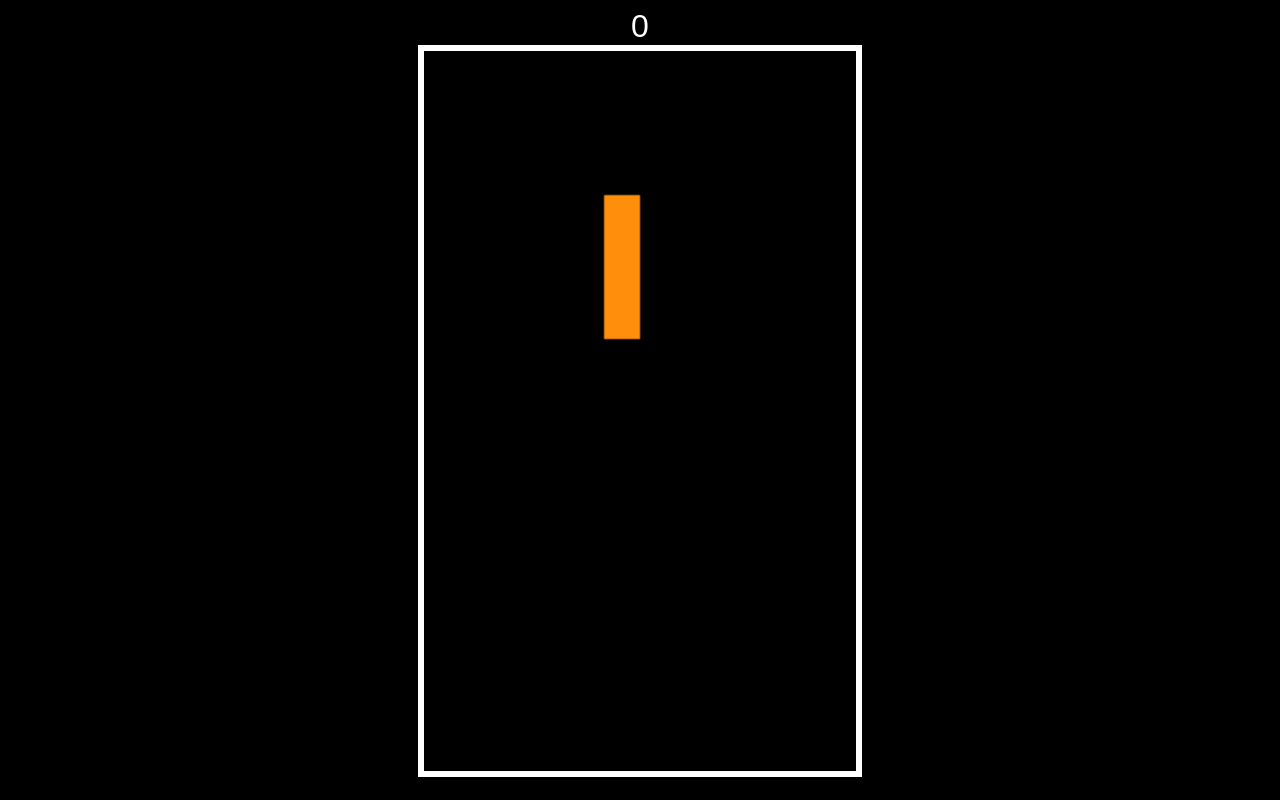
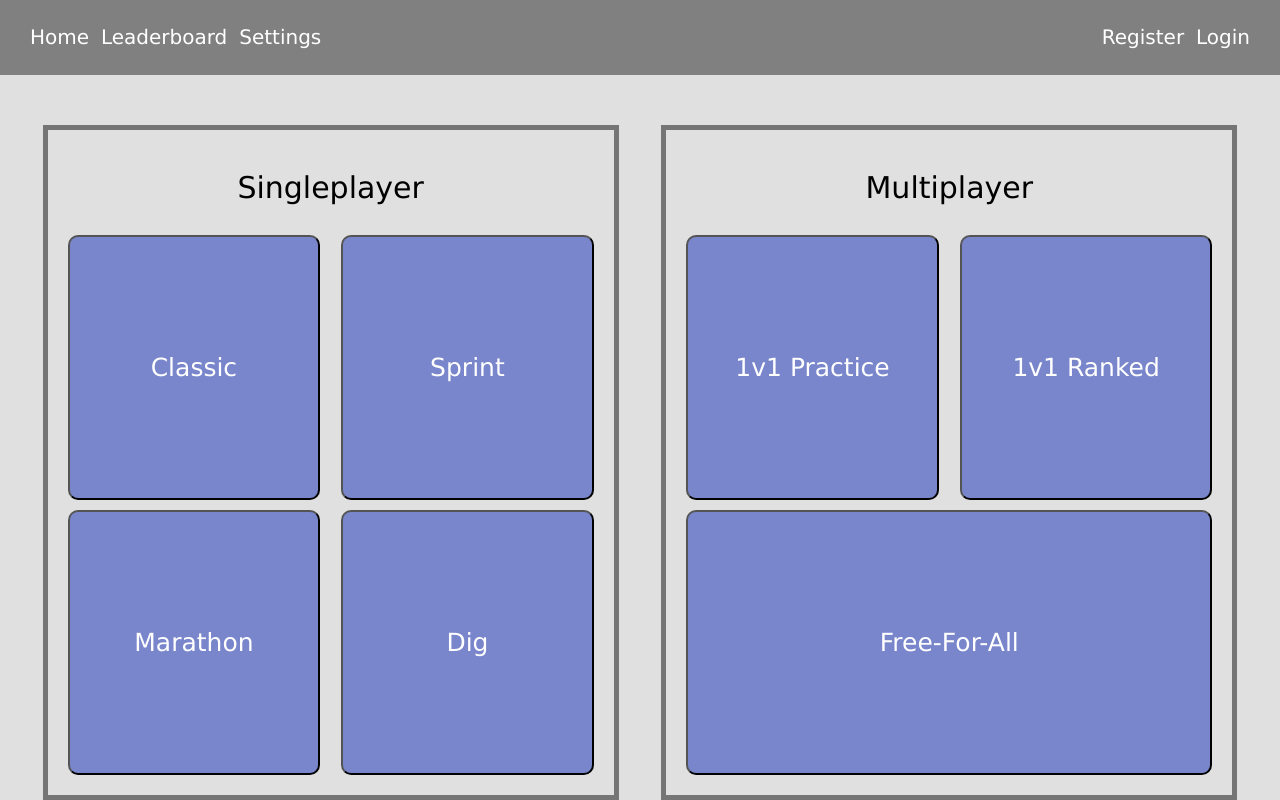
Before and after one commit to SpencerMullen/Tetris-Capstone, a plain HTML site: page client/index.html in a window 1280 px wide. Drawn offline with Linux system fonts and the light colour scheme.

Commit message:
Create tetris homepage

```diff
--- /dev/null
+++ b/client/index.css
@@ -0,0 +1,92 @@
+/* Initial Styles */
+* {
+    font-family: Verdana, Geneva, Tahoma, sans-serif;
+    font-size: 62.5%;
+    box-sizing: border-box;
+}
+
+body {
+    padding: 0;
+    margin: 0;
+
+    height: 100vh;
+    width: 100vw;
+
+    background-color: #E0E0E0;
+}
+
+/* Navbar Styles */
+.nav {
+    width: 100vw;
+    height: 75px;
+    background-color: grey;
+    padding: 2.5rem;
+
+    display: flex;
+    justify-content: space-between;
+}
+
+.nav a {
+    text-decoration: none;
+    color: white;
+    font-size: 2rem;
+    margin: 0 5px;
+}
+
+/* Container Styles */
+.container {
+    width: 100vw;
+    height: calc(100vh - 75px);
+
+    display: flex;
+    justify-content: space-evenly;
+}
+
+/* Singleplayer & Multiplayer Box */
+.singleplayer, .multiplayer {
+    border: 5px solid #757575;
+    width: 45%;
+    /* height: 45%; */
+
+    margin-top: 50px;
+    padding: 20px;
+
+
+    display: flex;
+    align-items: center;
+    flex-direction: column;
+}
+
+/* Gamemode Headers */
+.gamemode-header {
+    font-size: 3rem;
+    font-weight: 300;
+}
+
+/* Gamemodes Container */
+.gamemodes {
+    display: flex;
+    flex-wrap: wrap;
+    justify-content: space-between;
+    flex-grow: 1;
+}
+
+/* Gamemode Boxes */
+.gamemode {
+    padding: 25px;
+    background-color: #7986CB;
+
+    color: white;
+
+    font-size: 2.5rem;
+    width: 48%;
+
+    cursor: pointer;
+
+    border-radius: 10px;
+    margin-top: 10px;
+}
+
+.gamemode-big {
+    width: 100%;
+}
--- a/client/index.html
+++ b/client/index.html
@@ -1,49 +1,48 @@
-<html>
+<!DOCTYPE html>
+<html lang="en">
 <head>
-    <title>Tetris</title>
-    <style>
-        body {
-            background: #000;
-            display: flex;
-            color: #fff;
-            font-family: sans-serif;
-            font-size: 2em;
-            text-align: center;
-        }
-
-        .player {
-            flex: 1 1 auto;
-        }
-
-        .player.local canvas{
-            border-color: #fff;
-        }
-
-        canvas {
-            border: solid .2em #707070;
-            height: 90vh;
-            margin: 0 5vw;
-        }
-    </style>
+    <meta charset="UTF-8">
+    <meta name="viewport" content="width=device-width, initial-scale=1.0">
+    <title>Tetris Capstone</title>
+    <link rel="stylesheet" href="./index.css">
 </head>
 <body>
-    <!-- TODO: Make 3, 2, 1, Go with a button for player who created lobby to start | can only spectate when game has already started -->
-    <!-- TODO: Show upcoming blocks and allow for saving block -->
-    <!-- TODO: Add Ability to Change Tetris Settings -->
+    <div class="nav">
+        <div>
+            <a href="#">Home</a>
+            <a href="#">Leaderboard</a>
+            <a href="#">Settings</a>
+        </div>
 
-    <template id="player-template">
-        <div class="player">
-            <div class="score"></div>
-            <canvas class="tetris" width="240" height="400"></canvas>
+        <div class="login-options">
+            <a href="#">Register</a>
+            <a href="#">Login</a>
         </div>
-    </template>
+    </div>
 
-    <script src="./tetris-manager.js"></script>
-    <script src="./connection-manager.js"></script>
-    <script src="./arena.js"></script>
-    <script src="./events.js"></script>
-    <script src="./player.js"></script>
-    <script src="./tetris.js"></script>
-    <script src="./main.js"></script>
+    <!-- TODO: Add Authentication w/ Firebase -->
+    <!-- TODO: Add Background Images to Gamemode Buttons -->
+    <div class="container">
+        <div class="singleplayer">
+            <h1 class="gamemode-header">Singleplayer</h1>
+
+            <div class="gamemodes">
+                <button class="gamemode">Classic</button>
+                <button class="gamemode">Sprint</button>
+                <button class="gamemode">Marathon</button>
+                <button class="gamemode">Dig</button>
+            </div>
+        </div>
+
+        <div class="multiplayer">
+            <h1 class="gamemode-header">Multiplayer</h1>
+
+            <div class="gamemodes">
+                <button class="gamemode">1v1 Practice</button>
+                <button class="gamemode">1v1 Ranked</button>
+                <button class="gamemode gamemode-big" onclick="window.location.href='./tetris.html'">Free-For-All</button>
+            </div>
+        </div>
+    </div>
 </body>
 </html>
```
Also changed, not shown: client/tetris.html (added, +49 -0 lines).
